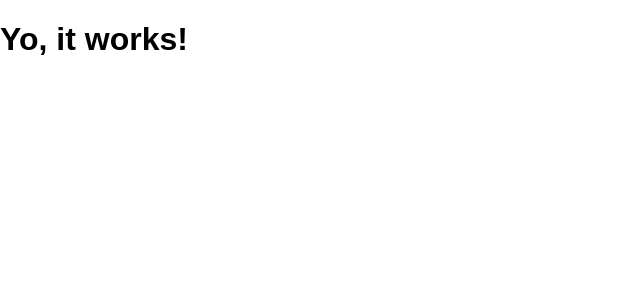
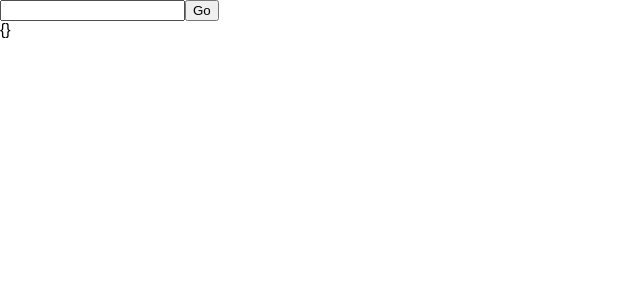
Before and after one commit to jgabuya/react-weather-app, a React (Create React App) app: page / in a window 1280 px wide. Shown: the top 300 px of the page, without its empty margins (0-640 px from the left). Built offline with nearby package versions, Linux system fonts and the light colour scheme.

Commit message:
Working form and data fetch

```diff
--- a/src/components/app/App.jsx
+++ b/src/components/app/App.jsx
@@ -5,7 +5,7 @@ class App extends React.Component {
     render() {
         return (
             <div>
-                <Main />
+                <Main apiUrl={this.props.apiUrl} apiKey={this.props.apiKey} />
             </div>
         );
     }
--- a/src/components/main/Main.jsx
+++ b/src/components/main/Main.jsx
@@ -1,9 +1,72 @@
 import React from 'react';
+import axios from 'axios';
 
 class Main extends React.Component {
+    constructor() {
+        super();
+
+        this.state = {
+            location: 'Cebu, Philippines',
+            weatherData: {},
+            errorMessage: ''
+        }
+
+        this.onLocationChange = this.onLocationChange.bind(this);
+        this.onLocationSubmit = this.onLocationSubmit.bind(this);
+    }
+
+    onLocationChange(event) {
+        this.setState({
+            location: event.target.value
+        });
+    }
+
+    onLocationSubmit(event) {
+        event.preventDefault();
+
+        let instance = this;
+
+        this.fetchWeatherData(instance.state.location)
+
+            .then(function (response) {
+                instance.setState({
+                    weatherData: response.data,
+                    errorMessage: ''
+                });
+            })
+
+            .catch(function (error) {
+                instance.setState({
+                    errorMessage: error.message
+                });
+            });
+    }
+
+    fetchWeatherData(location) {
+        let instance = this;
+
+        return axios.get(instance.props.apiUrl, {
+            params: {
+                q: location,
+                appid: instance.props.apiKey
+            }
+        })
+    }
+
     render() {
         return (
-            <h1>Yo, it works!</h1>
+            <form>
+                <input type="text" onChange={this.onLocationChange}/>
+                <button type="submit" onClick={this.onLocationSubmit}>Go</button>
+
+                <div>
+                    {this.state.errorMessage}
+                </div>
+
+                <div>
+                    {JSON.stringify(this.state.weatherData)}
+                </div>
+            </form>
         )
     }
 }
--- a/src/index.js
+++ b/src/index.js
@@ -4,5 +4,8 @@ import './styles/app.css';
 import App from './components/app/App';
 import registerServiceWorker from './registerServiceWorker';
 
-ReactDOM.render(<App />, document.getElementById('root'));
+let apiUrl = 'https://api.openweathermap.org/data/2.5/weather';
+let apiKey = 'bde2f30c870589ffb997fb02bd3d3625';
+
+ReactDOM.render(<App apiUrl={apiUrl} apiKey={apiKey} />, document.getElementById('root'));
 registerServiceWorker();
```
Also changed, not shown: 1 other file (tests, documents, lock files or other folders).
